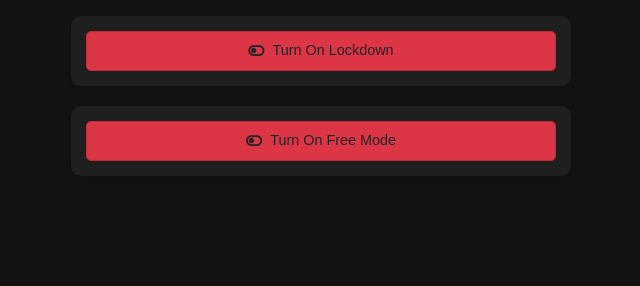
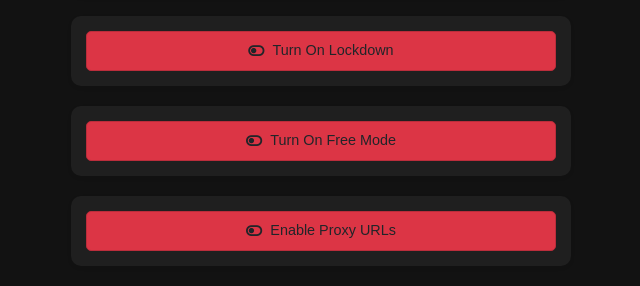
Before and after one commit to jaixmario/NetflixV1, a Flask app: template templates/admin_dashboard.html in a window 1280 px wide. Shown: the part 1366-1652 px from the top of the page, without its empty margins (319-959 px from the left). Before the commit the page ends 1542 px from the top, so only its background shows below. Run offline with Flask 3, Linux system fonts and the light colour scheme; the template is opened without the code that fills it, so the values that code supplies are empty; some libraries are stand-ins or nearby versions.

Commit message:
Add files via upload

```diff
--- a/templates/admin_dashboard.html
+++ b/templates/admin_dashboard.html
@@ -177,6 +177,14 @@
     font-size: 0.9rem;
     margin-top: 5px;
 }
+.proxy-on {
+    background-color: #198754 !important;
+    border-color: #157347 !important;
+}
+.proxy-off {
+    background-color: #dc3545 !important;
+    border-color: #bb2d3b !important;
+}
     </style>
 </head>
 <body>
@@ -301,7 +309,14 @@
             </button>
         </div>
     </div>
-
+<!-- Add this card after the Free Mode button -->
+<div class="card shadow-sm mt-3">
+    <div class="d-grid gap-2">
+        <button id="proxyToggleBtn" class="btn proxy-off">
+            <i class="fas fa-toggle-off"></i> Enable Proxy URLs
+        </button>
+    </div>
+</div>
     <!-- Result Message Display -->
     <div id="resultMessage" class="text-center mt-3"></div>
 
@@ -511,6 +526,60 @@
 
         // Call function on page load
         updateStorageStatus();
+
+
+        // Add to existing script
+document.getElementById("proxyToggleBtn").addEventListener("click", async function () {
+    const resultMessage = document.getElementById("resultMessage");
+    resultMessage.innerHTML = "";
+
+    try {
+        const response = await fetch("/toggle_proxy", { method: "POST" });
+        const result = await response.json();
+
+        if (response.ok) {
+            const currentState = result.enabled;
+            if (currentState) {
+                this.classList.remove("proxy-off");
+                this.classList.add("proxy-on");
+                this.innerHTML = `<i class="fas fa-toggle-on"></i> Disable Proxy URLs`;
+            } else {
+                this.classList.remove("proxy-on");
+                this.classList.add("proxy-off");
+                this.innerHTML = `<i class="fas fa-toggle-off"></i> Enable Proxy URLs`;
+            }
+            resultMessage.innerHTML = `<div class="alert alert-success">${result.message}</div>`;
+        } else {
+            resultMessage.innerHTML = `<div class="alert alert-danger">${result.message}</div>`;
+        }
+    } catch (error) {
+        resultMessage.innerHTML = `<div class="alert alert-danger">Failed to toggle proxy. Please try again.</div>`;
+    }
+});
+
+// Initialize proxy state
+(async function initializeProxyState() {
+    try {
+        const response = await fetch("/proxy_status");
+        const result = await response.json();
+
+        if (response.ok) {
+            const button = document.getElementById("proxyToggleBtn");
+            const currentState = result.enabled;
+            if (currentState) {
+                button.classList.add("proxy-on");
+                button.classList.remove("proxy-off");
+                button.innerHTML = `<i class="fas fa-toggle-on"></i> Disable Proxy URLs`;
+            } else {
+                button.classList.add("proxy-off");
+                button.classList.remove("proxy-on");
+                button.innerHTML = `<i class="fas fa-toggle-off"></i> Enable Proxy URLs`;
+            }
+        }
+    } catch (error) {
+        console.error("Error initializing proxy state:", error);
+    }
+})();
     </script>
 </body>
 </html>
```
Also changed, not shown: templates/show.html (+12 -2 lines).
